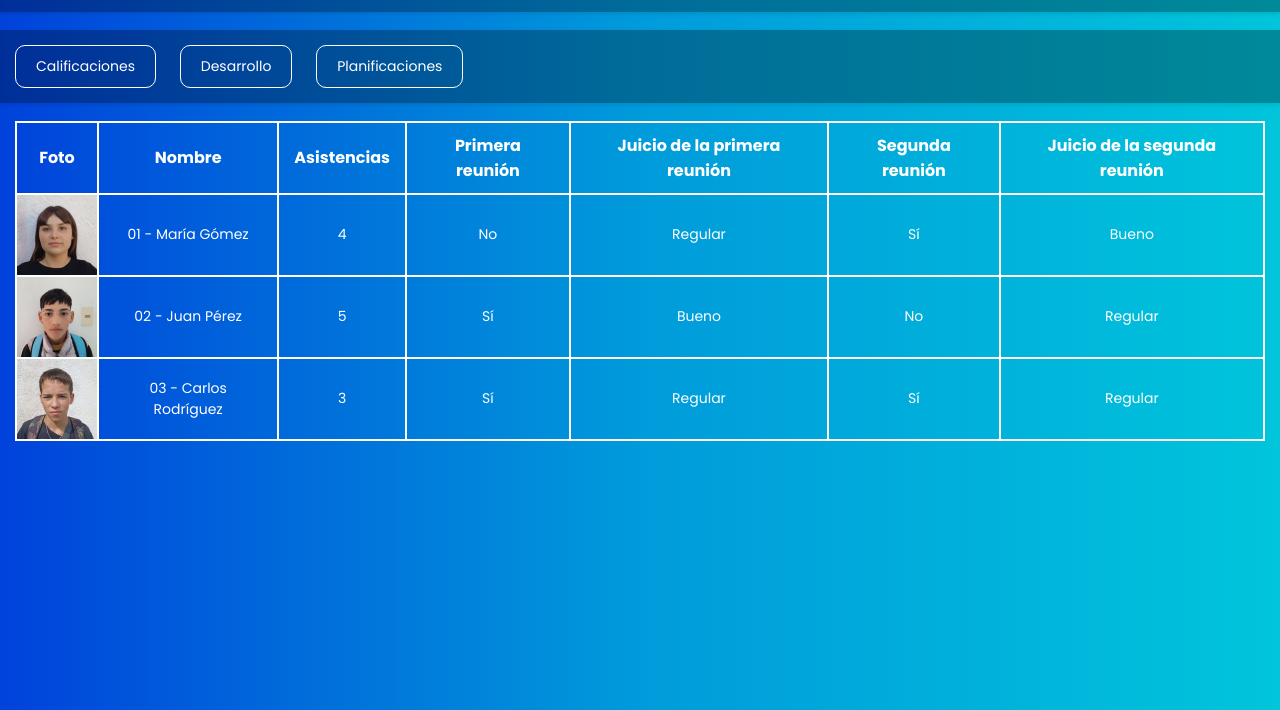
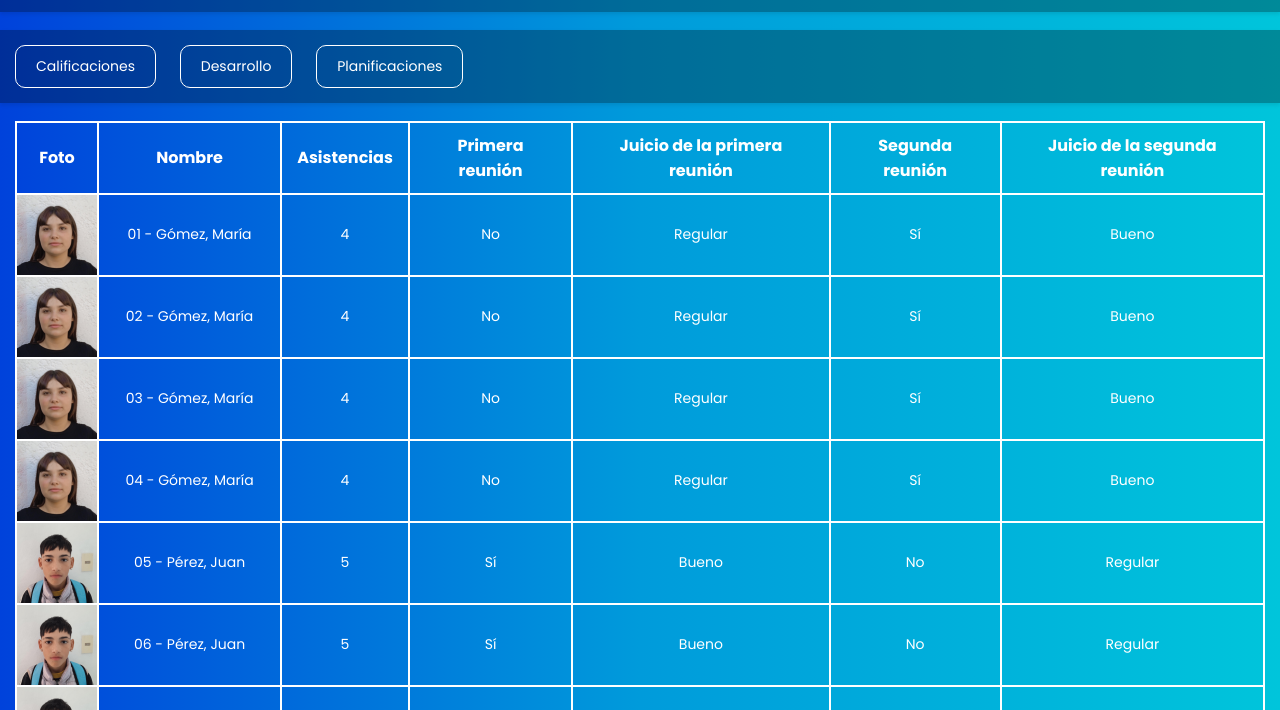
Before and after one commit to matiassarla/portafolioAAPP, a plain HTML site: page index.html in a window 1280 px wide. Shown: the part 90-800 px from the top of the page. Drawn offline with Linux system fonts and the light colour scheme.

Commit message:
Se agregan estudiantes

```diff
--- a/estudiantes.json
+++ b/estudiantes.json
@@ -1,4 +1,85 @@
 [
+    {"foto": "images/juanPerez.jpg",
+     "nombres": "Juan",
+     "apellidos": "Pérez",
+     "asistencias": 5,
+     "primeraReunion": "Sí",
+     "juicioPrimera": "Bueno",
+     "segundaReunion": "No",
+     "juicioSegunda": "Regular"
+    },
+    {"foto": "images/mariaGomez.jpg",
+     "nombres": "María",
+     "apellidos": "Gómez",
+     "asistencias": 4,
+     "primeraReunion": "No",
+     "juicioPrimera": "Regular",
+     "segundaReunion": "Sí",
+     "juicioSegunda": "Bueno"
+    },
+    {"foto": "images/carlosRodriguez.jpg",
+     "nombres": "Carlos",
+     "apellidos": "Rodríguez",
+     "asistencias": 3,
+     "primeraReunion": "Sí",
+     "juicioPrimera": "Regular",
+     "segundaReunion": "Sí",
+     "juicioSegunda": "Regular"
+    },
+    {"foto": "images/juanPerez.jpg",
+     "nombres": "Juan",
+     "apellidos": "Pérez",
+     "asistencias": 5,
+     "primeraReunion": "Sí",
+     "juicioPrimera": "Bueno",
+     "segundaReunion": "No",
+     "juicioSegunda": "Regular"
+    },
+    {"foto": "images/mariaGomez.jpg",
+     "nombres": "María",
+     "apellidos": "Gómez",
+     "asistencias": 4,
+     "primeraReunion": "No",
+     "juicioPrimera": "Regular",
+     "segundaReunion": "Sí",
+     "juicioSegunda": "Bueno"
+    },
+    {"foto": "images/carlosRodriguez.jpg",
+     "nombres": "Carlos",
+     "apellidos": "Rodríguez",
+     "asistencias": 3,
+     "primeraReunion": "Sí",
+     "juicioPrimera": "Regular",
+     "segundaReunion": "Sí",
+     "juicioSegunda": "Regular"
+    },
+    {"foto": "images/juanPerez.jpg",
+     "nombres": "Juan",
+     "apellidos": "Pérez",
+     "asistencias": 5,
+     "primeraReunion": "Sí",
+     "juicioPrimera": "Bueno",
+     "segundaReunion": "No",
+     "juicioSegunda": "Regular"
+    },
+    {"foto": "images/mariaGomez.jpg",
+     "nombres": "María",
+     "apellidos": "Gómez",
+     "asistencias": 4,
+     "primeraReunion": "No",
+     "juicioPrimera": "Regular",
+     "segundaReunion": "Sí",
+     "juicioSegunda": "Bueno"
+    },
+    {"foto": "images/carlosRodriguez.jpg",
+     "nombres": "Carlos",
+     "apellidos": "Rodríguez",
+     "asistencias": 3,
+     "primeraReunion": "Sí",
+     "juicioPrimera": "Regular",
+     "segundaReunion": "Sí",
+     "juicioSegunda": "Regular"
+    },
     {"foto": "images/juanPerez.jpg",
      "nombres": "Juan",
      "apellidos": "Pérez",
--- a/index.html
+++ b/index.html
@@ -42,9 +42,9 @@
     <br>
 
     <div class="pestanas">
-        <a href="" title="Calificaciones">Calificaciones</a>
-        <a href="" title="Desarrollo">Desarrollo</a>
-        <a href="" title="Planificaciones">Planificaciones</a>
+        <a href="index.html" title="Calificaciones" id="calificaciones">Calificaciones</a>
+        <a href="desarrollo.html" title="Desarrollo">Desarrollo</a>
+        <a href="planificaciones.html" title="Planificaciones">Planificaciones</a>
         <!-- <a href="" title="Materiales">Materiales</a> -->
     </div>
 
--- a/script.js
+++ b/script.js
@@ -79,7 +79,7 @@ function mostrarTabla() {
     const numero = String(index + 1).padStart(2, "0");
 
     agregarImagen(fila, estudiante.foto);
-    agregarCelda(fila, `${numero} - ${estudiante.nombres} ${estudiante.apellidos}`);
+    agregarCelda(fila, `${numero} - ${estudiante.apellidos}, ${estudiante.nombres}`);
     agregarCelda(fila, estudiante.asistencias);
     agregarCelda(fila, estudiante.primeraReunion);
     agregarCelda(fila, estudiante.juicioPrimera);
--- a/styles.css
+++ b/styles.css
@@ -4,7 +4,7 @@
 
 body {
     margin: 0;
-    background: linear-gradient(90deg,rgba(0, 66, 219, 1) 0%, rgba(0, 155, 219, 1) 50%, rgba(0, 197, 219, 1) 100%);
+    background: linear-gradient(90deg, rgba(0, 66, 219, 1) 0%, rgba(0, 155, 219, 1) 50%, rgba(0, 197, 219, 1) 100%);
     width: 100%;
 }
 
@@ -24,7 +24,8 @@ body {
     padding-right: 15px;
 }
 
-img, button {
+img,
+button {
     vertical-align: middle;
 }
 
@@ -33,7 +34,8 @@ img, button {
     font-weight: bold;
 }
 
-.logoAAPP img, .logoAAPP button {
+.logoAAPP img,
+.logoAAPP button {
     height: 50px;
     width: auto;
     margin: 0;
@@ -76,8 +78,8 @@ img, button {
 }
 
 .pestanas a:hover {
-    background: linear-gradient(90deg,rgba(0, 66, 219, 0.5) 0%, rgba(0, 155, 219, 0.5) 50%, rgba(0, 197, 219, 0.5) 100%);
-    transform: translateY(-5px) scale(1.05);
+    background: linear-gradient(90deg, rgba(0, 66, 219, 0.5) 0%, rgba(0, 155, 219, 0.5) 50%, rgba(0, 197, 219, 0.5) 100%);
+    transform: scale(1.08);
 }
 
 
@@ -89,8 +91,15 @@ img, button {
     margin-right: 0;
 }
 
+#calificaciones:active {
+    background-color: rgba(64, 10, 212, 0.747);
+    font-size: 20px;
+}
+
 #contenedorTabla {
+    padding-bottom: 15px;
     overflow-x: auto;
+    overflow-y: visible;
 }
 
 .tabla-estudiantes {
@@ -119,6 +128,11 @@ img, button {
     border: 2px solid white;
 }
 
+.tabla-estudiantes tbody tr {
+    height: 80px;
+    vertical-align: middle;
+}
+
 .tabla-estudiantes th:first-child,
 .tabla-estudiantes td:first-child {
     width: 80px;
@@ -132,9 +146,11 @@ img, button {
     object-fit: cover;
 }
 
-.tabla-estudiantes tbody tr {
-    height: 80px;
-    vertical-align: middle;
+.foto-estudiante:hover {
+    transform: scale(2);
+    transition: transform 0.3s ease, box-shadow 0.3s ease;
+    border-radius: 50%;
+    box-shadow: 0 4px 12px rgba(0, 0, 0, 0.3);
 }
 
 @media (max-width: 768px) {
@@ -142,14 +158,12 @@ img, button {
         padding: 10px;
         font-size: 12px;
     }
+
     .grupo {
         font-size: 14px;
     }
+
+    .foto-estudiante {
+        object-fit: cover;
+    }
 }
-
-.foto-estudiante:hover {
-    transform: scale(2);
-    transition: transform 0.3s ease, box-shadow 0.3s ease;
-    border-radius: 50%;
-    box-shadow: 0 4px 12px rgba(0, 0, 0, 0.3);
-}
```
Also changed, not shown: desarrollo.html (added), planificaciones.html (added).
